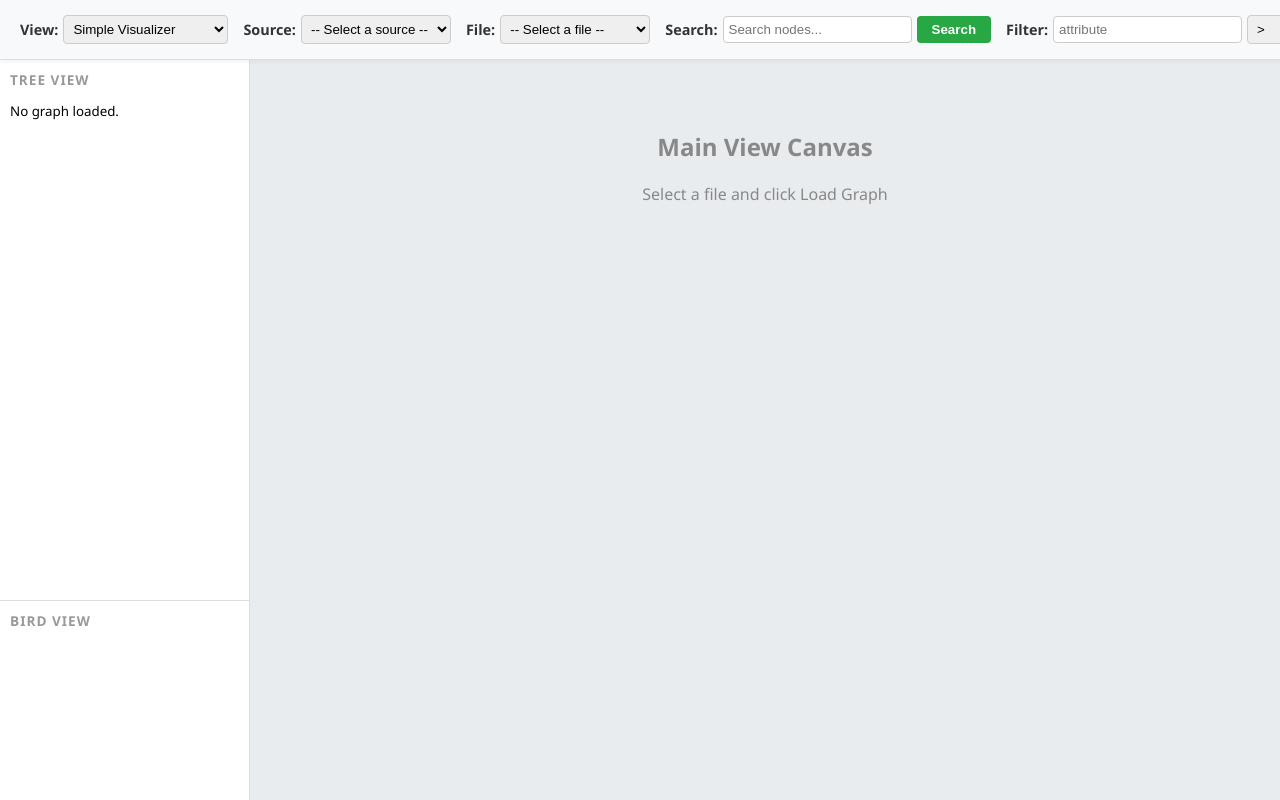
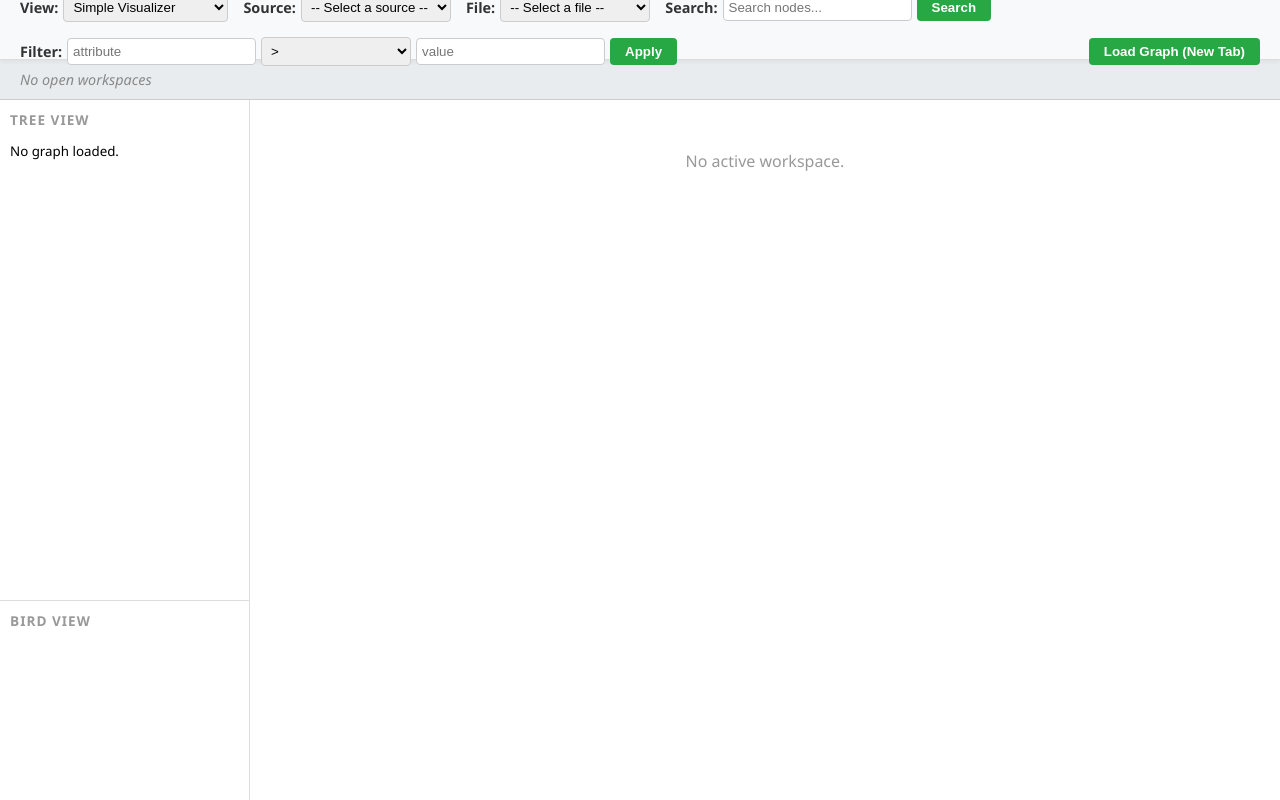
Before and after one commit to andro02/graph-visualizer, a Django app: page / in a window 1280 px wide. Run offline with Django 5.2, Linux system fonts and the light colour scheme; data that the repository does not hold is empty.

Commit message:
#47 Implementacija interfejsa sa tabovima za navigaciju i rad sa više paralelnih workspace-ova

```diff
--- a/graph_explorer/graph_explorer_package/core/templates/core/index.html
+++ b/graph_explorer/graph_explorer_package/core/templates/core/index.html
@@ -11,9 +11,11 @@
             display: grid;
             height: 100vh;
             grid-template-columns: 250px 1fr;
-            grid-template-rows: 60px 1fr 200px;
+            /* Header (60px) + Tabs (40px) + Main + BirdView */
+            grid-template-rows: 60px 40px 1fr 200px;
             grid-template-areas:
                 "header header"
+                "tabs tabs"
                 "tree main"
                 "bird main";
         }
@@ -29,6 +31,63 @@
             z-index: 10;
         }
 
+        /* --- NOVO: Workspace Tabs --- */
+        .workspace-tabs {
+            grid-area: tabs;
+            background-color: #e9ecef;
+            border-bottom: 1px solid #ccc;
+            display: flex;
+            align-items: flex-end;
+            padding-left: 10px;
+            /* overflow-x: auto; */
+            gap: 5px;
+        }
+
+        .tab {
+            background-color: #d1d8e0;
+            padding: 8px 15px;
+            border-radius: 8px 8px 0 0;
+            border: 1px solid #ccc;
+            border-bottom: none;
+            cursor: pointer;
+            font-size: 0.9rem;
+            color: #555;
+            display: flex;
+            align-items: center;
+            gap: 10px;
+            min-width: 100px;
+            transition: background 0.2s;
+        }
+
+        .tab:hover {
+            background-color: #ced4da;
+        }
+
+        .tab.active {
+            background-color: #fff; /* Aktivni tab se stapa sa main view */
+            font-weight: bold;
+            color: #333;
+            border-bottom: 1px solid #fff; /* Sakriva liniju ispod */
+            margin-bottom: -1px; /* Preklapa border kontejnera */
+            z-index: 5;
+        }
+
+        .tab-close {
+            width: 18px;
+            height: 18px;
+            border-radius: 50%;
+            display: flex;
+            align-items: center;
+            justify-content: center;
+            font-size: 12px;
+            color: #777;
+        }
+        .tab-close:hover {
+            background-color: #ff6b6b;
+            color: white;
+        }
+        /* --------------------------- */
+
         .tree-view {
             grid-area: tree;
             background-color: #fff;
@@ -39,7 +98,7 @@
 
         .main-view {
             grid-area: main;
-            background-color: #e9ecef;
+            background-color: #fff; /* Promenjeno u belo da se slaze sa aktivnim tabom */
             position: relative;
             overflow: hidden;
             display: flex;
@@ -61,6 +120,7 @@
             gap: 15px;
             align-items: center;
             width: 100%;
+            flex-wrap: wrap;
         }
 
         .form-group { display: flex; align-items: center; gap: 5px; }
@@ -226,9 +251,14 @@
                     <button type="button" class="btn-load" onclick="filterGraph()">Apply</button>
                 </div>
 
-                <button type="submit" class="btn-load">Load Graph</button>
+                <button type="submit" class="btn-load">Load Graph (New Tab)</button>
             </form>
         </header>
+
+        <div class="workspace-tabs" id="tabs-container">
+            <div style="padding: 10px; color: #888; font-size: 0.9em; font-style: italic;">No open workspaces</div>
+        </div>
+
         <aside class="tree-view">
             <h3 class="panel-title">Tree View</h3>
             <div id="tree-content">
@@ -245,7 +275,7 @@
             <div id="main-content" style="width: 100%; height: 100%;">
                 <div style="text-align: center; padding-top: 50px; color: #888;">
                     <h2>Main View Canvas</h2>
-                    <p>Select a file and click Load Graph</p>
+                    <p>Select a file and click Load Graph to create a Workspace</p>
                 </div>
             </div>
         </main>
@@ -257,26 +287,142 @@
             return document.querySelector('[name=csrfmiddlewaretoken]').value;
         }
 
-        // Podaci iz Django View-a (prebačeni u JS objekat)
         const filesMap = {{ files_map|safe }};
-        const currentGraphId = "{{ graph_id|default:'' }}"; //da li je django poslao id
+        // Django nam salje ID ako je tek kreiran graf
+        const initialGraphId = "{{ graph_id|default:'' }}";
+
+        // --- UPRAVLJANJE TABOVIMA (WORKSPACES) ---
+
+        let currentActiveWorkspaceId = null;
+
+        async function loadWorkspaces() {
+            try {
+                const resp = await fetch("/api/workspaces/");
+                const data = await resp.json();
+                renderTabs(data.workspaces);
+
+                // Ako imamo inicijalni ID (od POST-a), setuj ga u JS promenljivu
+                if (initialGraphId && !currentActiveWorkspaceId) {
+                    currentActiveWorkspaceId = initialGraphId;
+                    // Trigger load logic
+                    loadVisualization(initialGraphId);
+                    loadTreeView(initialGraphId);
+                } else {
+                    // Ako nemamo eksplicitno setovan, nadji onaj koji je active=true iz baze
+                    const activeWs = data.workspaces.find(w => w.active);
+                    if (activeWs) {
+                        currentActiveWorkspaceId = activeWs.id;
+                        loadVisualization(activeWs.id);
+                        loadTreeView(activeWs.id);
+                    }
+                }
+
+            } catch (e) {
+                console.error("Error loading workspaces:", e);
+            }
+        }
+
+        function renderTabs(workspaces) {
+            const container = document.getElementById('tabs-container');
+            const visSelect = document.getElementById('visualizer-select');
+            container.innerHTML = ''; // Clear
+
+            if (workspaces.length === 0) {
+                container.innerHTML = '<div style="padding: 10px; color: #888; font-size: 0.9em; font-style: italic;">No open workspaces</div>';
+                document.getElementById('main-content').innerHTML = '<p style="text-align:center; margin-top:50px; color:#999;">No active workspace.</p>';
+                document.getElementById('tree-content').innerHTML = '<small>No graph loaded.</small>';
+                return;
+            }
+
+            workspaces.forEach(ws => {
+                const tab = document.createElement('div');
+                // Provera da li je ovaj tab aktivan
+                // (Server nam kaze koji je aktivan, ili koristimo lokalnu logiku)
+                const isActive = (ws.id === currentActiveWorkspaceId) || ws.active;
+
+                tab.className = `tab ${isActive ? 'active' : ''}`;
+
+                if (isActive && ws.visualizer) {
+                    visSelect.value = ws.visualizer;
+                }
+
+                // Klik na tab -> Switch
+                tab.onclick = () => switchWorkspace(ws.id);
+
+                // Ime taba
+                const titleSpan = document.createElement('span');
+                titleSpan.textContent = ws.name;
+                tab.appendChild(titleSpan);
+
+                // Close dugme (x)
+                const closeBtn = document.createElement('span');
+                closeBtn.className = 'tab-close';
+                closeBtn.innerHTML = '&times;';
+                closeBtn.onclick = (e) => {
+                    e.stopPropagation(); // Da ne triggeruje switch
+                    deleteWorkspace(ws.id);
+                };
+                tab.appendChild(closeBtn);
+
+                container.appendChild(tab);
+            });
+        }
+
+        async function switchWorkspace(workspaceId) {
+            // 1. Pozovi API da javis serveru
+            try {
+                const resp = await fetch(`/api/workspace/switch/${workspaceId}/`);
+                if (!resp.ok) throw new Error("Switch failed");
+
+                // 2. Azuriraj lokalno stanje
+                currentActiveWorkspaceId = workspaceId;
+
+                // 3. Osvezi listu tabova (da se prebaci 'active' klasa)
+                // (Mogli bismo i samo JS-om da prebacimo klasu, ali ovo je sigurnije)
+                const wsResp = await fetch("/api/workspaces/");
+                const data = await wsResp.json();
+                renderTabs(data.workspaces);
+
+                // 4. Ucitaj sadržaj
+                loadVisualization(workspaceId);
+                loadTreeView(workspaceId);
+
+            } catch (e) {
+                console.error(e);
+                alert("Failed to switch workspace.");
+            }
+        }
+
+        async function deleteWorkspace(workspaceId) {
+            if(!confirm("Are you sure you want to close this workspace?")) return;
+
+            try {
+                const resp = await fetch(`/api/workspace/delete/${workspaceId}/`);
+                if (!resp.ok) throw new Error("Delete failed");
+
+                // Ako smo obrisali trenutni, resetuj ID
+                if (workspaceId === currentActiveWorkspaceId) {
+                    currentActiveWorkspaceId = null;
+                }
+
+                // Ponovo ucitaj sve (server ce odluciti ko je sledeci aktivan)
+                loadWorkspaces();
+
+            } catch (e) {
+                console.error(e);
+            }
+        }
+
+
+        // --- STARE FUNKCIJE (Prilagođene) ---
 
         function updateFiles() {
             const pluginSelect = document.getElementById('plugin-select');
             const fileSelect = document.getElementById('file-select');
             const selectedPlugin = pluginSelect.value;
-
-            // Resetujemo listu fajlova na default
             fileSelect.innerHTML = '<option value="">-- Select a file --</option>';
-
-            // ako je izabran placeholder (prazan value), ne radimo nista dalje
             if (!selectedPlugin) return;
-
             const files = filesMap[selectedPlugin] || [];
-
-            if (files.length === 0) {
-                // mozda poruka da nema fajlova
-            } else {
             files.forEach(file => {
                 const option = document.createElement('option');
                 option.value = file.path;
@@ -284,74 +430,39 @@
                 fileSelect.add(option);
             });
         }
-        }
-
-        async function refreshVisualization() {
-            try {
-                const resp = await fetch("/api/graphs");
-                const data = await resp.json();
-
-                if (!data.graphs || data.graphs.length === 0) {
-                    document.getElementById("main-content").innerHTML = "<p>No graph loaded.</p>";
-                    return;
-                }
-
-                const graphId = data.graphs[data.graphs.length - 1];
-
-                const htmlResp = await fetch(`/api/visualize/${graphId}`);
-                const html = await htmlResp.text();
-
-                document.getElementById("main-content").innerHTML = html;
-
-            } catch (err) {
-                console.error("Visualization error:", err);
-            }
-        }
-
 
         async function searchGraph() {
             const query = document.getElementById("searchQuery").value;
-
-            const resp = await fetch("/api/graph/search", {
+            await fetch("/api/graph/search", {
                 method: "POST",
-                headers: {
-                    "Content-Type": "application/json",
-                    "X-CSRFToken": getCSRFToken()
-                },
+                headers: { "Content-Type": "application/json", "X-CSRFToken": getCSRFToken() },
                 body: JSON.stringify({ query })
             });
-
-            refreshVisualization();
+            // Refresh current
+            if (currentActiveWorkspaceId) {
+                loadVisualization(currentActiveWorkspaceId);
+                loadTreeView(currentActiveWorkspaceId);
+            }
         }
 
         async function filterGraph() {
             const attr = document.getElementById("filterAttr").value;
             const op = document.getElementById("filterOp").value;
             const value = document.getElementById("filterValue").value;
-
             await fetch("/api/graph/filter", {
                 method: "POST",
-                headers: {
-                    "Content-Type": "application/json",
-                    "X-CSRFToken": getCSRFToken()
-                },
+                headers: { "Content-Type": "application/json", "X-CSRFToken": getCSRFToken() },
                 body: JSON.stringify({ attribute: attr, operator: op, value })
             });
-
-            refreshVisualization();
+             if (currentActiveWorkspaceId) {
+                loadVisualization(currentActiveWorkspaceId);
+                loadTreeView(currentActiveWorkspaceId);
             }
-
-        async function resetGraph() {
-            await fetch("/api/graph/reset", {
-                method: "POST",
-                headers: { "X-CSRFToken": getCSRFToken() }
-             });
-            refreshVisualization();
         }
 
         function changeVisualizer() {
-            if (currentGraphId) {
-                loadVisualization(currentGraphId);
+            if (currentActiveWorkspaceId) {
+                loadVisualization(currentActiveWorkspaceId);
             }
         }
 
@@ -359,26 +470,19 @@
             if (!graphId) return;
             const visSelect = document.getElementById('visualizer-select');
             const selectedVis = visSelect.value;
+            const mainContent = document.getElementById('main-content');
 
-            const mainContent = document.getElementById('main-content');
-            mainContent.innerHTML = '<p style="text-align:center; margin-top:20px;">Loading visualization...</p>';
+            // mainContent.innerHTML = '<p style="text-align:center; margin-top:20px;">Loading visualization...</p>';
 
             try {
-                const encodedId = encodeURIComponent(graphId);
-                const response = await fetch(`/api/visualize/${encodedId}/?visualizer=${selectedVis}`);
-
-                if (!response.ok) {
-                    throw new Error(`Server error: ${response.status}`);
-                }
+                // Koristimo graphId (workspace UUID)
+                const response = await fetch(`/api/visualize/${graphId}/?visualizer=${selectedVis}`);
+                if (!response.ok) throw new Error(`Server error: ${response.status}`);
 
                 const htmlData = await response.text();
-
-                // 1. Ubacimo HTML
                 mainContent.innerHTML = htmlData;
 
-                // 2. RUČNO IZVRŠAVANJE SKRIPTI
-                // Browser ne izvrsava <script> tagove ubacene preko innerHTML.
-                // Moramo ih naci i rucno pokrenuti.
+                // Execute scripts
                 const scripts = mainContent.querySelectorAll("script");
                 scripts.forEach(oldScript => {
                     const newScript = document.createElement("script");
@@ -386,46 +490,38 @@
                     newScript.appendChild(document.createTextNode(oldScript.innerHTML));
                     oldScript.parentNode.replaceChild(newScript, oldScript);
                 });
-
             } catch (error) {
                 console.error("Visualization error:", error);
                 mainContent.innerHTML = `<p style="color:red; text-align:center;">Error loading visualization: ${error.message}</p>`;
             }
         }
 
-        // --- TREE VIEW LOGIKA ---
-
-        let graphDataCache = null; // Čuvamo podatke da ne zovemo server stalno
+        // --- TREE VIEW ---
+        let graphDataCache = null;
 
         async function loadTreeView(graphId) {
             const treeContainer = document.getElementById('tree-content');
-            treeContainer.innerHTML = 'Loading tree...';
+            // treeContainer.innerHTML = 'Loading tree...'; // Opciono da ne blinka
 
             try {
-                const encodedId = encodeURIComponent(graphId);
-                // 1. Dobavljamo podatke
-                const response = await fetch(`/api/graph_data/${encodedId}/`);
+                const response = await fetch(`/api/graph_data/${graphId}/`);
                 if (!response.ok) throw new Error("Failed to load tree data");
 
                 graphDataCache = await response.json();
 
-                // 2. Čistimo kontejner
                 treeContainer.innerHTML = '';
                 const rootUl = document.createElement('ul');
                 rootUl.className = 'tree-ul';
                 rootUl.style.paddingLeft = '0px';
                 treeContainer.appendChild(rootUl);
 
-                // 3. Pronalazimo korene (Nodes koji nisu target nijedne veze)
-                // (Ili ako je cikličan graf pa nema korena, uzimamo prvi node)
                 const targets = new Set(graphDataCache.links.map(l => l.target));
                 let roots = graphDataCache.nodes.filter(n => !targets.has(n.id));
 
                 if (roots.length === 0 && graphDataCache.nodes.length > 0) {
-                    roots = [graphDataCache.nodes[0]]; // Fallback za cikluse
+                    roots = [graphDataCache.nodes[0]];
                 }
 
-                // 4. Renderujemo korene
                 roots.forEach(node => {
                     renderTreeNode(rootUl, node, []);
                 });
@@ -452,25 +546,21 @@
                 toggleBtn.onclick = (e) => toggleNode(e, node, childrenLinks, visitedPath);
                 li.appendChild(toggleBtn);
             } else {
-                // Spacer da poravna tekst
                 const spacer = document.createElement('span');
                 spacer.style.display = 'inline-block';
-                spacer.style.width = '22px'; // width + margin od toggle dugmeta
+                spacer.style.width = '22px';
                 li.appendChild(spacer);
             }
 
-            // 2. Labela
             const labelSpan = document.createElement('span');
             labelSpan.className = 'tree-label';
             labelSpan.textContent = node.label;
-            // Ovde možemo dodati onClick da selektuje čvor u Main View-u kasnije
             li.appendChild(labelSpan);
 
-            // 3. Kontejner za decu (inicijalno sakriven)
             if (hasChildren) {
                 const childrenUl = document.createElement('ul');
                 childrenUl.className = 'tree-ul';
-                childrenUl.style.display = 'none'; // Sakriveno
+                childrenUl.style.display = 'none';
                 li.appendChild(childrenUl);
             }
 
@@ -483,48 +573,34 @@
             const childrenUl = li.querySelector('ul');
 
             if (childrenUl.style.display === 'none') {
-                // --- EXPAND (Otvori) ---
                 childrenUl.style.display = 'block';
                 btn.textContent = '-';
 
-                // Ako je prvi put otvaramo (prazna je), popuni je
                 if (childrenUl.children.length === 0) {
-                    // Provera ciklusa: Da li je ovaj node već bio u putanji?
-                    // (Zapravo, proveravamo da li će deca napraviti ciklus)
-
                     const newPath = [...visitedPath, node.id];
-
                     childrenLinks.forEach(link => {
                         const childNode = graphDataCache.nodes.find(n => n.id === link.target);
-
                         if (newPath.includes(childNode.id)) {
-                            // Detektovan ciklus! Samo ispišemo, ne pravimo dugme za dalje
                             const cycleLi = document.createElement('li');
                             cycleLi.className = 'tree-li';
                             cycleLi.innerHTML = `<span style="margin-left:22px;">${childNode.label}</span> <span class="tree-cycle">(ciklus)</span>`;
                             childrenUl.appendChild(cycleLi);
                         } else {
-                            // Normalno renderovanje deteta
                             renderTreeNode(childrenUl, childNode, newPath);
                         }
                     });
                 }
             } else {
-                // --- COLLAPSE (Zatvori) ---
                 childrenUl.style.display = 'none';
                 btn.textContent = '+';
             }
         }
 
-        // Inicijalni poziv da se popuni lista za prvi selektovani plugin
+        // --- INIT ---
         document.addEventListener('DOMContentLoaded', () => {
+            loadWorkspaces();
+        });
 
-            // Ako imamo učitan graf, prikaži ga odmah
-            if (currentGraphId) {
-                loadVisualization(currentGraphId);
-                loadTreeView(currentGraphId);
-            }
-        });
     </script>
 </body>
 </html>
```
Also changed, not shown: other parts of graph_explorer/graph_explorer_package/core/templates/core/index.html (+15 -52 lines). Lines whose indentation alone changed are shown as unchanged.
